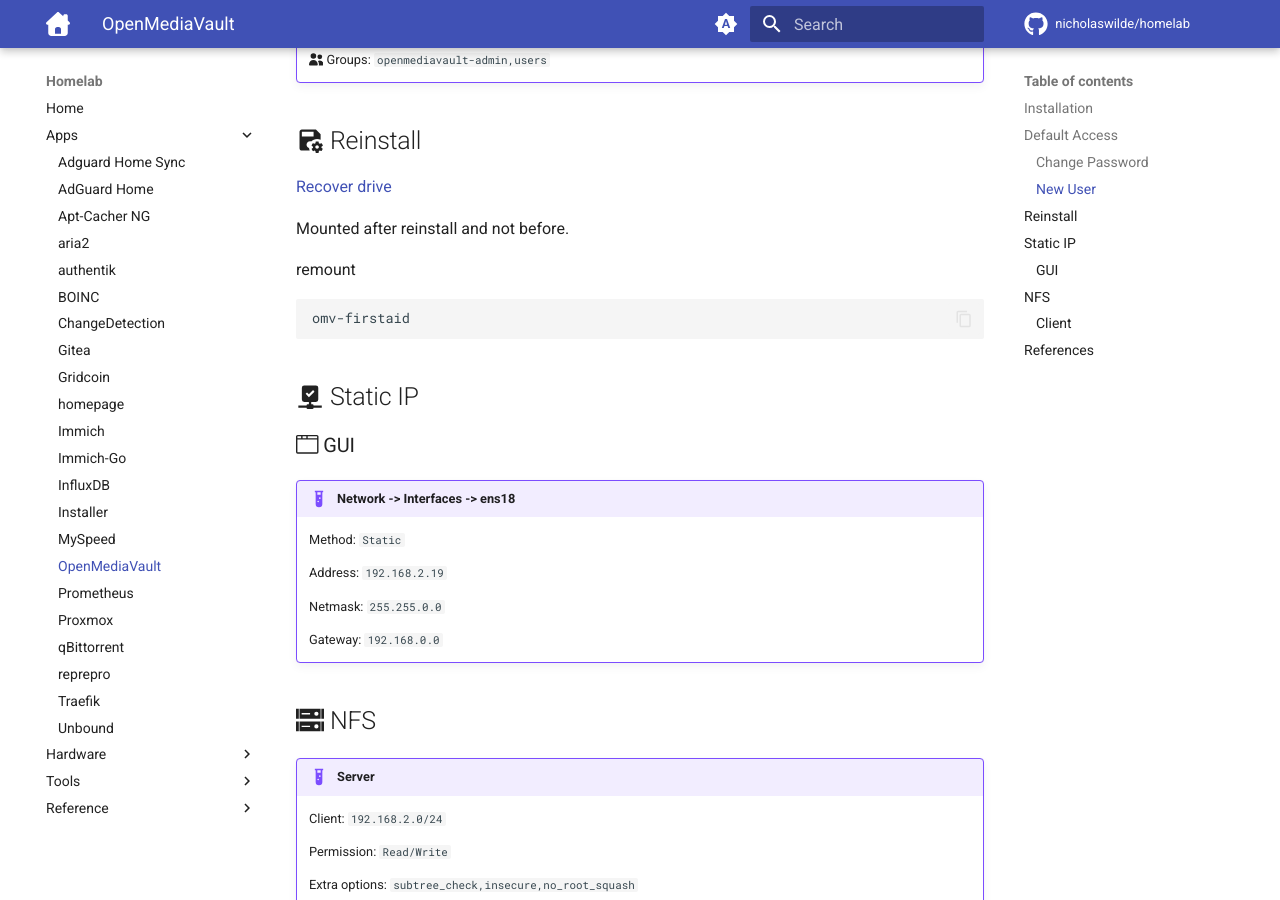
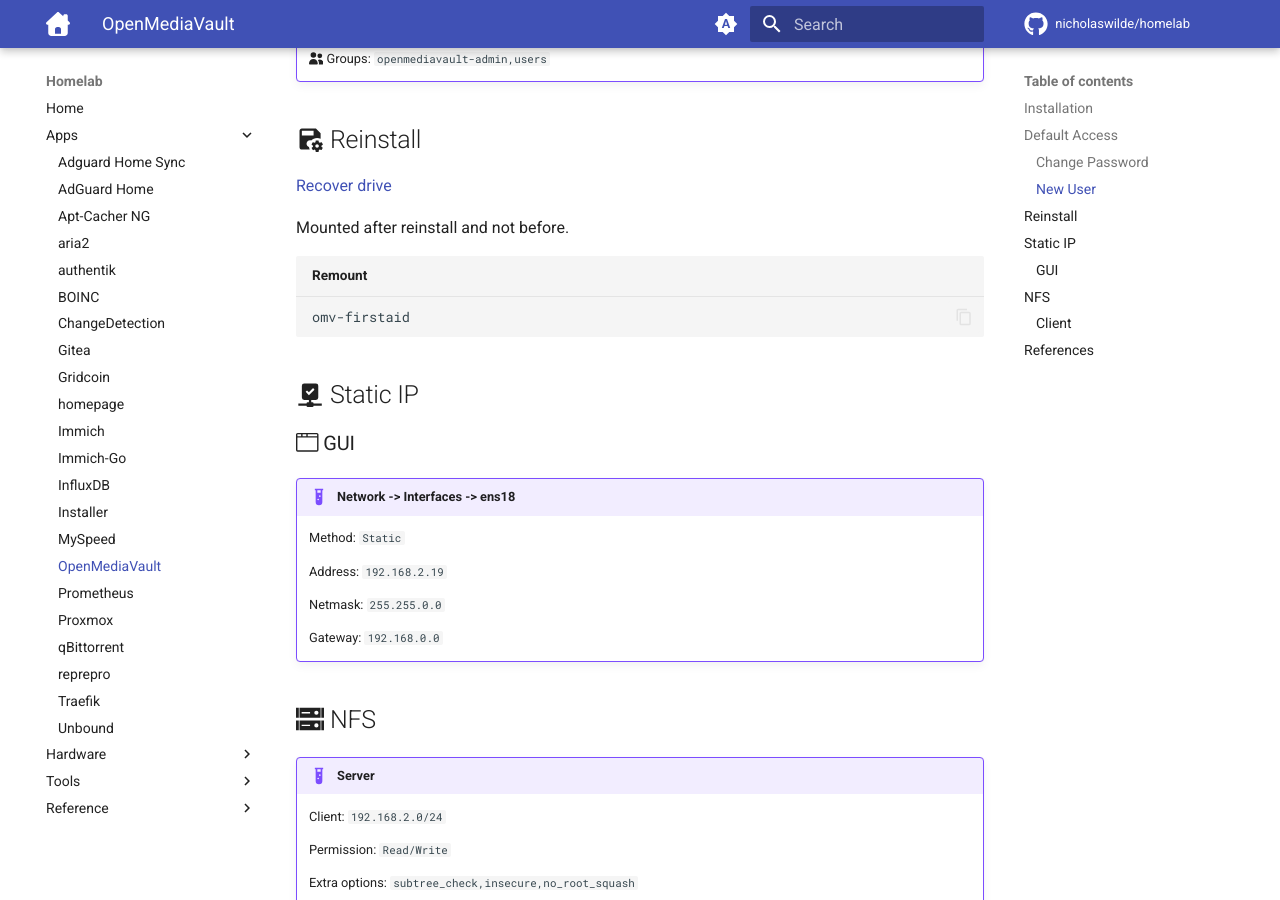
Before and after one commit to nicholaswilde/homelab, an MkDocs documentation site: the page built from docs/apps/openmediavault.md, in a window 1280 px wide and 900 px high, scrolled down 1783 px. Built offline with MkDocs 1.6.1 and Material for MkDocs 9.7.7, drawn with Linux system fonts in a browser that asks for light colours; emoji names are drawn with the system emoji font; comment, search, counter and statistics services are not loaded.

Commit message:
Update openmediavault.md

````diff
--- a/docs/apps/openmediavault.md
+++ b/docs/apps/openmediavault.md
@@ -48,9 +48,7 @@
 
     Memory (MiB): `4096`
 
-- Look for disk
-
-```shell
+```shell title="Look for disk"
 lsblk
 ```
 
@@ -82,9 +80,7 @@
 
 Mounted after reinstall and not before.
 
-remount
-
-```shell
+```shell title="Remount"
 omv-firstaid
 ```
 
````
